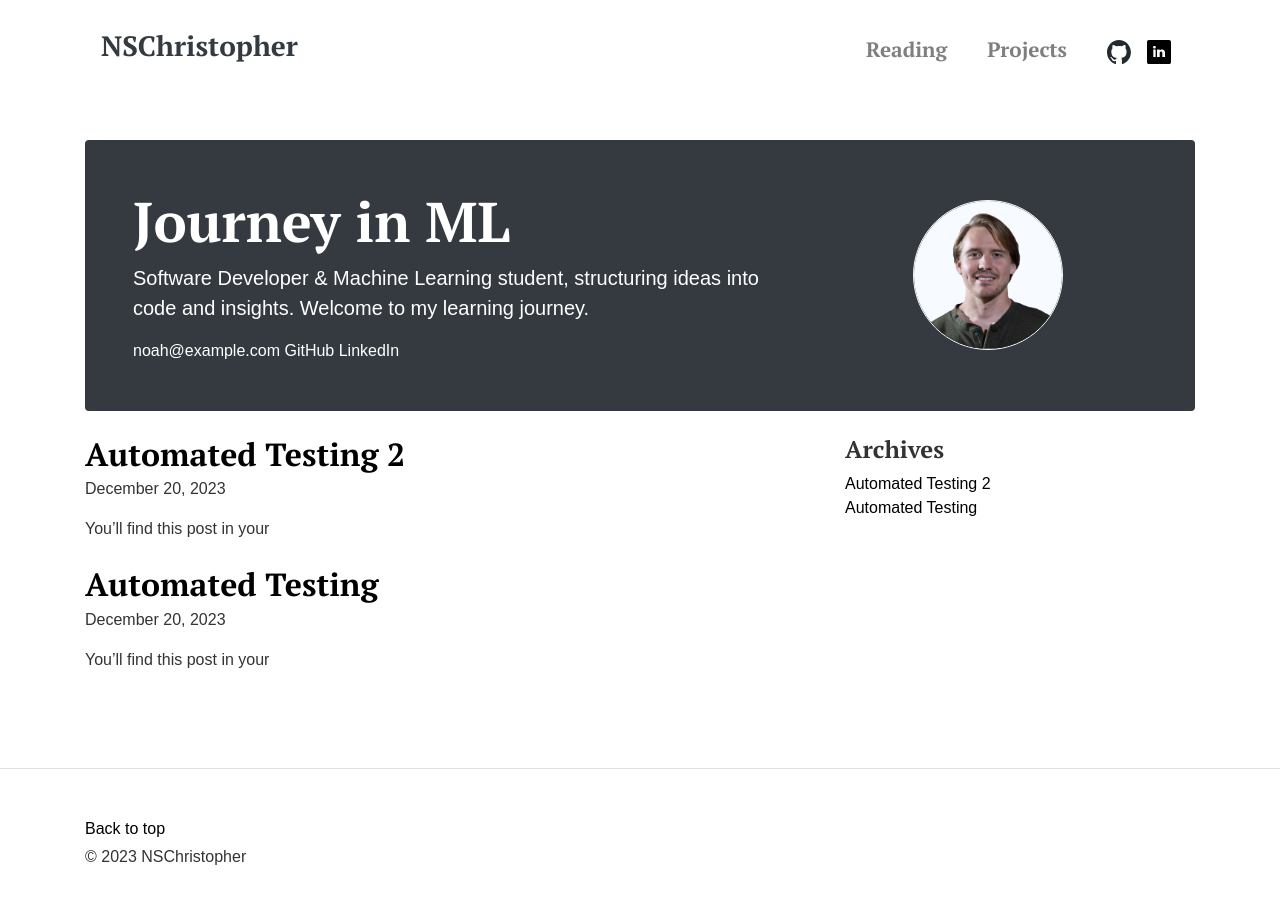
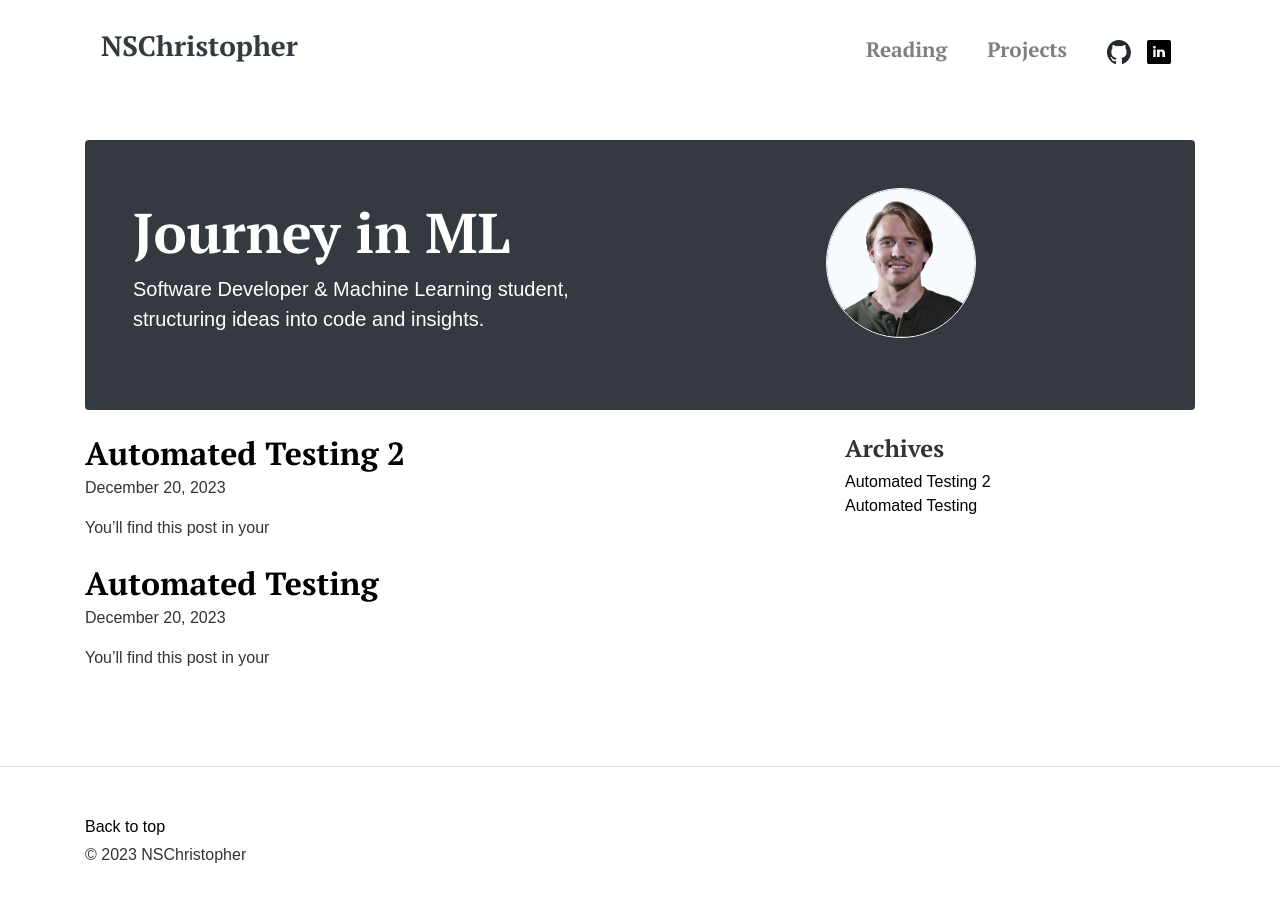
Before and after one commit to NSChristopher/NSChristopher.github.io, a Jekyll site: the page built from index.html, in a window 1280 px wide. Built offline with Jekyll 4.4.1, drawn with Linux system fonts in a browser that asks for light colours.

Commit message:
Update index.html

```diff
--- a/index.html
+++ b/index.html
@@ -3,37 +3,38 @@ layout: default
 title: "NSChristopher"
 ---
 
-<!-- Hero Section with Integrated Bio -->
+<!-- Hero Section with Split Layout -->
 <div class="p-5 mb-4 text-white rounded bg-dark">
   <div class="row align-items-center">
-    <!-- Text & Contact -->
-    <div class="col-md-8">
+    <!-- Left: Title & Tagline -->
+    <div class="col-md-6">
       <h1 class="display-4 fst-italic">Journey in ML</h1>
-      <p class="lead">Software Developer &amp; Machine Learning student, structuring ideas into code and insights. Welcome to my learning journey.</p>
-      <!-- Contact Links -->
-      <div class="mt-3">
-        <a href="mailto:noah@example.com" class="me-3 text-white text-decoration-none">
-          <i class="bi bi-envelope-fill"></i> noah@example.com
+      <p class="lead">Software Developer &amp; Machine Learning student, structuring ideas into code and insights.</p>
+    </div>
+
+    <!-- Right: Avatar & Contact -->
+    <div class="col-md-6 text-center">
+      <img src="{{ '/assets/avatar.jpg' | relative_url }}" alt="Noah Christopher" class="rounded-circle border border-light mb-3" style="width: 150px; height: 150px; object-fit: cover;">
+      <div class="d-flex justify-content-center mb-2">
+        <a href="mailto:noah@example.com" class="mx-2 text-white" aria-label="Email">
+          <i class="bi bi-envelope-fill fs-4"></i>
         </a>
-        <a href="https://github.com/NSChristopher" class="me-3 text-white text-decoration-none">
-          <i class="bi bi-github"></i> GitHub
+        <a href="https://github.com/NSChristopher" class="mx-2 text-white" aria-label="GitHub">
+          <i class="bi bi-github fs-4"></i>
         </a>
-        <a href="https://www.linkedin.com/in/noah-christopher-29549a207/" class="text-white text-decoration-none">
-          <i class="bi bi-linkedin"></i> LinkedIn
+        <a href="https://www.linkedin.com/in/noah-christopher-29549a207/" class="mx-2 text-white" aria-label="LinkedIn">
+          <i class="bi bi-linkedin fs-4"></i>
+        </a>
+        <a href="{{ '/assets/NSChristopher_Resume.pdf' | relative_url }}" target="_blank" class="mx-2 text-white" aria-label="Resume">
+          <i class="bi bi-file-earmark-person-fill fs-4"></i>
         </a>
       </div>
-    </div>
-
-    <!-- Avatar -->
-    <div class="col-md-4 text-center">
-      <img src="{{ '/assets/avatar.jpg' | relative_url }}" alt="Noah Christopher" class="rounded-circle border border-light" style="width: 150px; height: 150px; object-fit: cover;">
     </div>
   </div>
 </div>
 
 <!-- Main Content: Posts & Archives -->
 <div class="row g-5">
-  <!-- Blog Posts -->
   <div class="col-md-8">
     {% for post in site.posts %}
       <article class="blog-post mb-4">
@@ -44,7 +45,6 @@ title: "NSChristopher"
     {% endfor %}
   </div>
 
-  <!-- Sidebar Archives -->
   <aside class="col-md-4">
     <div class="position-sticky" style="top: 2rem;">
       <div class="mb-4">
```
